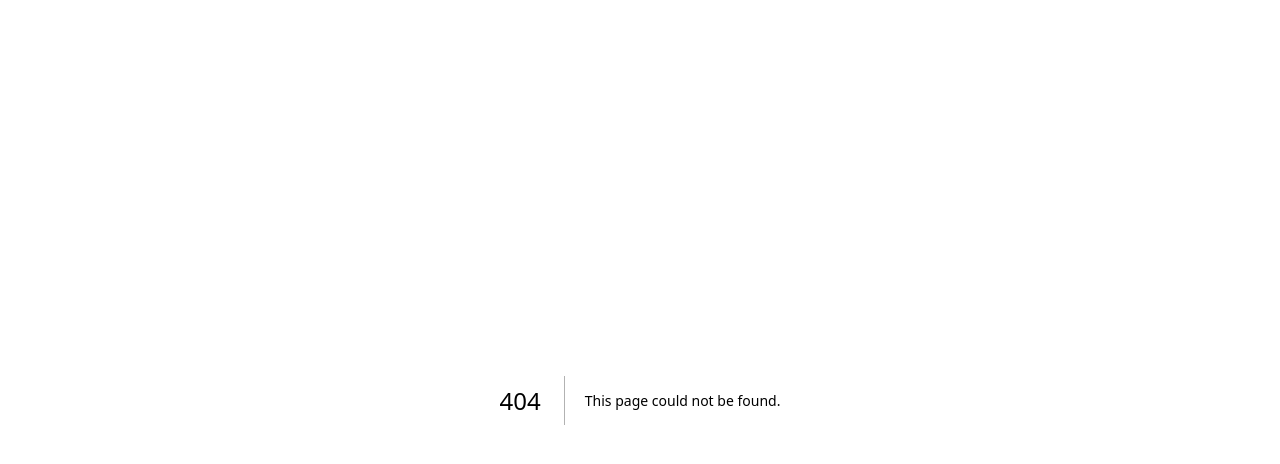
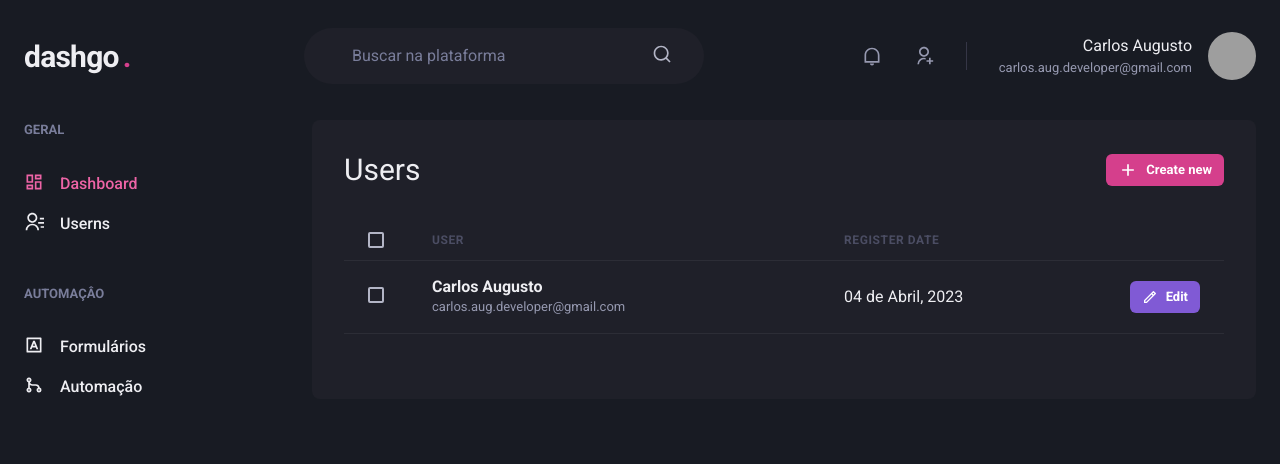
Before and after one commit to Jackie098/ignite-dashgo, a Next.js app: page /users in a window 1280 px wide. Before the commit this address had no page. Shown: the top 464 px of the page. Built offline with nearby package versions, Linux system fonts and the light colour scheme; grey boxes are pictures that could not be loaded.

Commit message:
style: created table of users

```diff
--- /dev/null
+++ b/src/pages/users/index.tsx
@@ -0,0 +1,90 @@
+import { Header } from "@/components/Header";
+import { Sidebar } from "@/components/Sidebar";
+import {
+  Box,
+  Button,
+  Checkbox,
+  Flex,
+  Heading,
+  Icon,
+  Table,
+  Tbody,
+  Td,
+  Th,
+  Thead,
+  Tr,
+  Text,
+} from "@chakra-ui/react";
+import { RiAddLine, RiPencilLine } from "react-icons/ri";
+
+export default function UserList() {
+  return (
+    <Box>
+      <Header />
+
+      <Flex m="100%" my={6} maxWidth={1480} mx="auto" px="6">
+        <Sidebar />
+
+        <Box flex={1} borderRadius={8} bg={"gray.800"} p={8}>
+          <Flex mb={8} justify={"space-between"} align={"center"}>
+            <Heading size={"lg"} fontWeight={"normal"}>
+              Users
+            </Heading>
+
+            <Button
+              as="a"
+              size={"sm"}
+              fontSize={"small"}
+              colorScheme="pink"
+              leftIcon={<Icon as={RiAddLine} fontSize={20} />}
+            >
+              Create new
+            </Button>
+          </Flex>
+
+          <Table colorScheme="whiteAlpha">
+            <Thead>
+              <Tr>
+                <Th px={6} color={"gray.300"} width={8}>
+                  <Checkbox colorScheme="pink" />
+                </Th>
+
+                <Th>User</Th>
+                <Th>Register Date</Th>
+                <Th w={8}></Th>
+              </Tr>
+            </Thead>
+            <Tbody>
+              <Tr px={6}>
+                <Td>
+                  <Checkbox colorScheme="pink" />
+                </Td>
+                <Td>
+                  <Box>
+                    <Text fontWeight="bold">Carlos Augusto</Text>
+                    <Text fontSize="small" color={"gray.300"}>
+                      carlos.aug.developer@gmail.com
+                    </Text>
+                  </Box>
+                </Td>
+                <Td>04 de Abril, 2023</Td>
+                <Td>
+                  {" "}
+                  <Button
+                    as="a"
+                    size={"sm"}
+                    fontSize={"small"}
+                    colorScheme="purple"
+                    leftIcon={<Icon as={RiPencilLine} fontSize={16} />}
+                  >
+                    Edit
+                  </Button>
+                </Td>
+              </Tr>
+            </Tbody>
+          </Table>
+        </Box>
+      </Flex>
+    </Box>
+  );
+}
```
